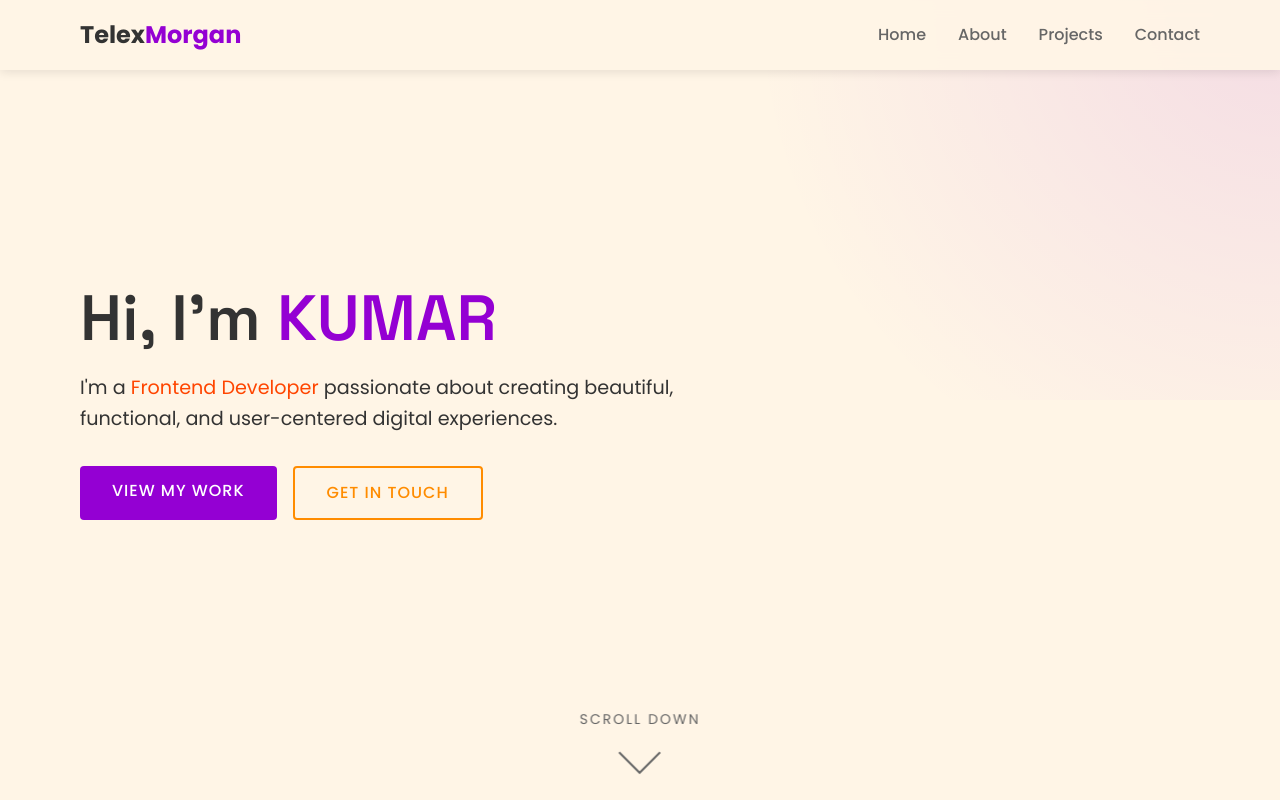
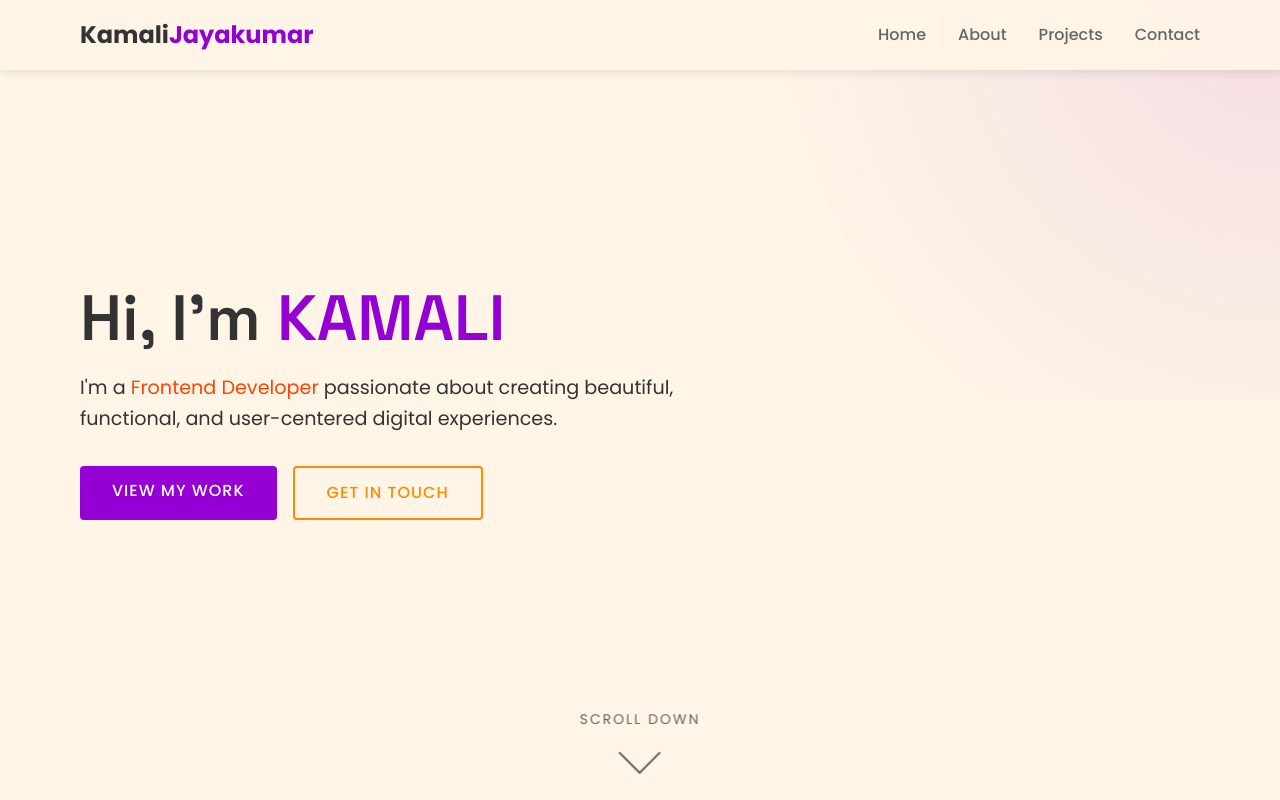
Before and after one commit to 05Kamali/Agentic-AI, a plain HTML site: page index.html in a window 1280 px wide. Shown: the top 800 px of the page. Drawn offline with Linux system fonts and the light colour scheme.

Commit message:
Update index.html

```diff
--- a/index.html
+++ b/index.html
@@ -3,7 +3,7 @@
 <head>
     <meta charset="UTF-8">
     <meta name="viewport" content="width=device-width, initial-scale=1.0">
-    <title>Alex Morgan | Frontend Developer</title>
+    <title>Kamali J | Frontend Developer</title>
     <style>
         /* ===== RESET & FONTS ===== */
         @import url('https://fonts.googleapis.com/css2?family=Poppins:wght@300;400;500;600;700&family=Space+Grotesk:wght@300;400;500;600;700&display=swap');
@@ -788,7 +788,7 @@
     <!-- Header & Navigation -->
     <header id="header">
         <div class="container nav-container">
-            <a href="#home" class="logo">Telex<span>Morgan</span></a>
+            <a href="#home" class="logo">Kamali<span>Jayakumar</span></a>
             <button class="mobile-toggle" aria-label="Toggle menu">☰</button>
             <ul class="nav-links">
                 <li><a href="#home">Home</a></li>
@@ -802,7 +802,7 @@
     <!-- Hero Section -->
     <section id="home" class="hero">
         <div class="container hero-content">
-            <h1>Hi, I'm <span class="highlight">KUMAR</span></h1>
+            <h1>Hi, I'm <span class="highlight">KAMALI</span></h1>
             <p>I'm a <span class="accent">Frontend Developer</span> passionate about creating beautiful, functional, and user-centered digital experiences.</p>
             <div class="hero-buttons">
                 <a href="#projects" class="btn">View My Work</a>
```
